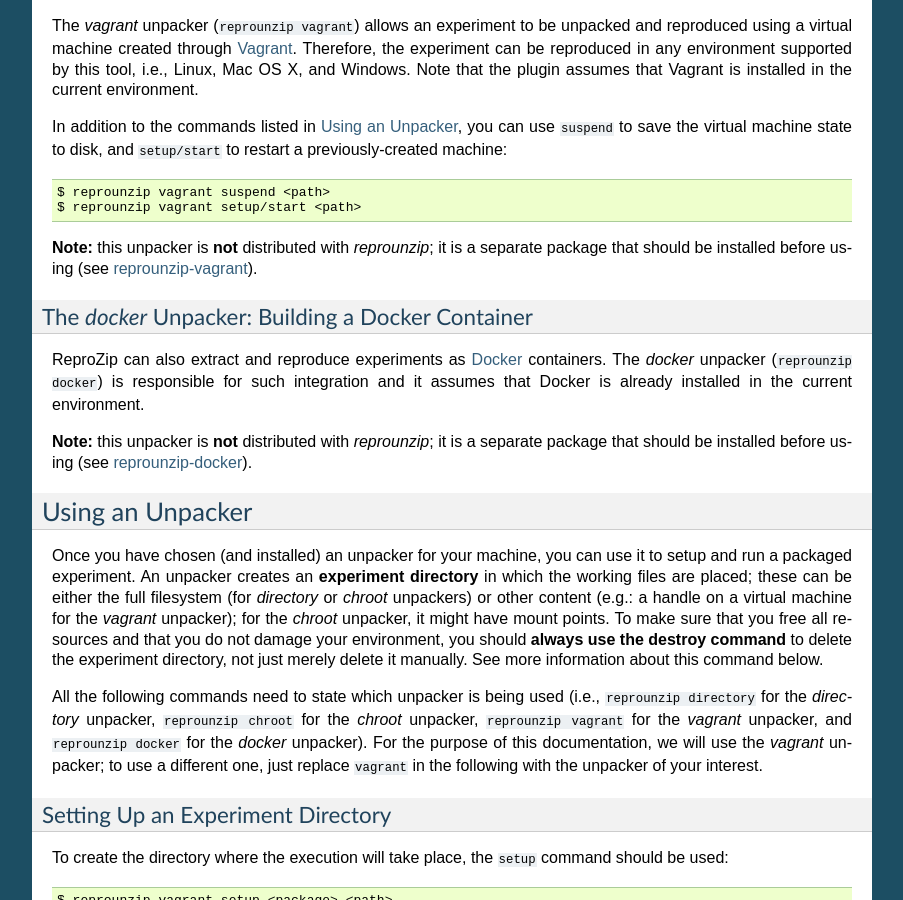
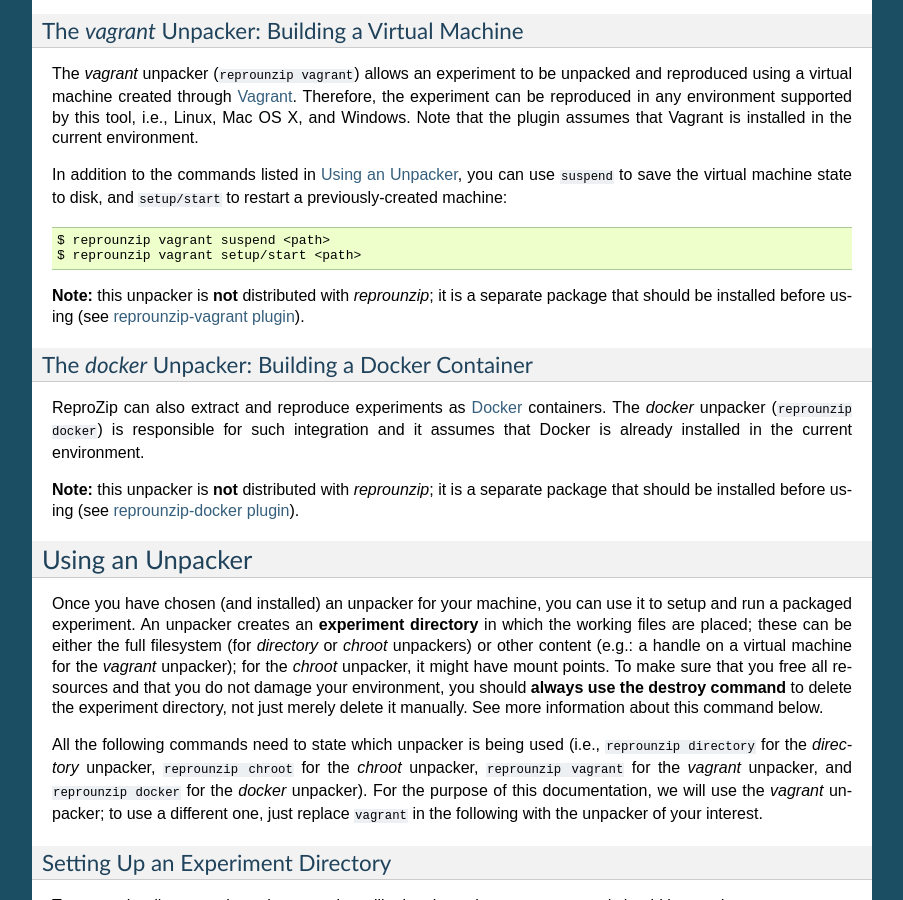
Before and after one commit to VIDA-NYU/reprozip, a Sphinx documentation site: the page built from docs/source/unpacking.rst, in a window 1280 px wide and 900 px high, scrolled down 3492 px. Shown: the whole window, without its empty margins (198-1101 px from the left). Built offline with Sphinx 7.4.7, drawn with Linux system fonts in a browser that asks for light colours; some of the changed text lies outside the part shown.

Commit message:
Small additional fixes to unpacking section.

```diff
--- a/docs/source/unpacking.rst
+++ b/docs/source/unpacking.rst
@@ -54,7 +57,7 @@
 ..  _showfiles:
 
 Showing Input and Output Files
-==============================
+++++++++++++++++++++++++++++++
 
 The ``reprounzip showfiles`` command can be used to list the input and output files defined for the experiment. These files are identified by an id, which is either choosen by ReproZip or set in the configuration file before creating the ``.rpz`` file::
 
@@ -72,7 +75,7 @@
 This command is particularly useful if you want to replace an input file with your own, or to get and save an output file for further examination. Please refer to :ref:`unpacker-input-output` for more information.
 
 Creating a Provenance Graph
-===========================
++++++++++++++++++++++++++++
 
 ReproZip also allows users to generate a *provenance graph* related to the experiment execution. This graph shows the relationships between files, library dependencies, and binaries during the execution. To generate such a graph, the ``reprounzip graph`` command should be used::
 
@@ -149,7 +152,7 @@
     $ reprounzip vagrant suspend <path>
     $ reprounzip vagrant setup/start <path>
 
-**Note:** this unpacker is **not** distributed with `reprounzip`; it is a separate package that should be installed before using (see `reprounzip-vagrant <https://pypi.python.org/pypi/reprounzip-vagrant/>`_).
+**Note:** this unpacker is **not** distributed with `reprounzip`; it is a separate package that should be installed before using (see `reprounzip-vagrant plugin <https://pypi.python.org/pypi/reprounzip-vagrant/>`_).
 
 ..  _docker-plugin:
 
@@ -158,7 +161,7 @@
 
 ReproZip can also extract and reproduce experiments as `Docker <https://www.docker.com/>`_ containers. The *docker* unpacker (``reprounzip docker``) is responsible for such integration and it assumes that Docker is already installed in the current environment.
 
-**Note:** this unpacker is **not** distributed with `reprounzip`; it is a separate package that should be installed before using (see `reprounzip-docker <https://pypi.python.org/pypi/reprounzip-docker/>`_).
+**Note:** this unpacker is **not** distributed with `reprounzip`; it is a separate package that should be installed before using (see `reprounzip-docker plugin <https://pypi.python.org/pypi/reprounzip-docker/>`_).
 
 ..  _unpacker-commands:
 
```
Also changed, not shown: other parts of docs/source/unpacking.rst (+4 -1 lines).
